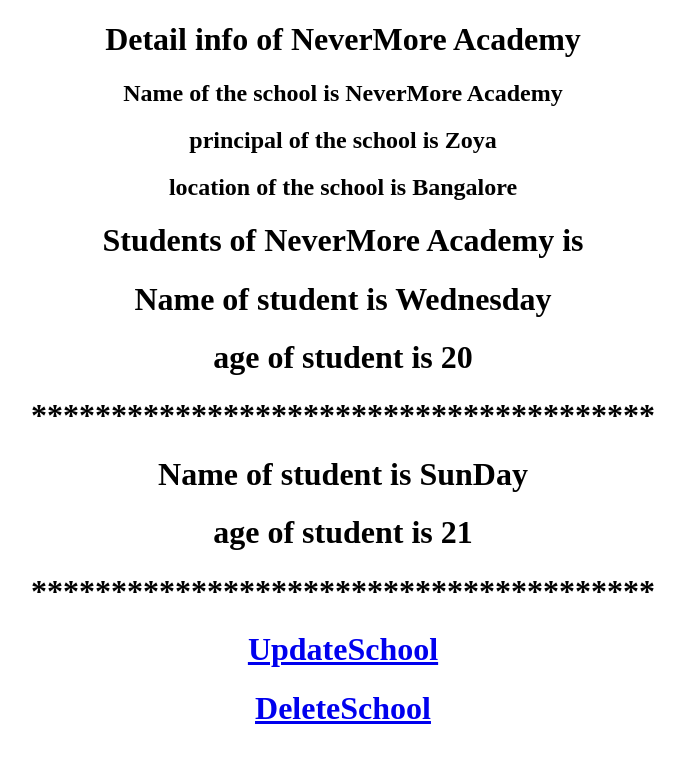
After one commit to harshadvali11/CRUD_BY_CBV, a Django app: page /2/ in a window 1280 px wide. The commit adds this page. Shown: the top 763 px of the page, without its empty margins (297-982 px from the left). Run offline with Django 4.2, Linux system fonts and the light colour scheme; data comes from the database, SQL or seed files in the repository; both versions use the stored data as it was after the commit.

Commit message:
first commit

```diff
--- a/app/models.py
+++ b/app/models.py
@@ -1,5 +1,6 @@
 from django.db import models
 
+from django.urls import reverse
 # Create your models here.
 
 class School(models.Model):
@@ -10,6 +11,11 @@ class School(models.Model):
     def __str__(self) -> str:
         return self.Scname
 
+    def get_absolute_url(self):
+        return reverse('detail',kwargs={'pk':self.pk})
+
+
+
 
 class Student(models.Model):
     Sname=models.CharField(max_length=100)
--- a/app/views.py
+++ b/app/views.py
@@ -1,11 +1,32 @@
 from django.shortcuts import render
 
 # Create your views here.
-from django.views.generic import ListView
+from django.views.generic import ListView,DetailView,CreateView,UpdateView,DeleteView
 from app.models import *
 
-
+from django.urls import reverse_lazy
 
 class SchoolList(ListView):
     model=School
     context_object_name='allSO'
+
+class SchoolDetail(DetailView):
+    model=School
+    context_object_name='DOSI'
+
+class SchoolCreate(CreateView):
+    model=School
+    fields='__all__'
+
+
+class SchoolUpdate(UpdateView):
+    model=School
+    fields='__all__'
+
+
+
+
+class SchoolDelete(DeleteView):
+    model=School
+    context_object_name='dso'
+    success_url=reverse_lazy('SchoolList')
--- a/project31/urls.py
+++ b/project31/urls.py
@@ -14,9 +14,20 @@ Including another URLconf
     2. Add a URL to urlpatterns:  path('blog/', include('blog.urls'))
 """
 from django.contrib import admin
-from django.urls import path
+from django.urls import path,re_path
 from app.views import *
 urlpatterns = [
     path('admin/', admin.site.urls),
     path('SchoolList/',SchoolList.as_view(),name='SchoolList'),
+    path('SchoolCreate/',SchoolCreate.as_view(),name='SchoolCreate'),
+
+
+    re_path('^update/(?P<pk>\d+)/',SchoolUpdate.as_view(),name='update'),
+    re_path('^delete/(?P<pk>\d+)/',SchoolDelete.as_view(),name='delete'),
+
+    re_path('(?P<pk>\d+)/',SchoolDetail.as_view(),name='detail'),
+
+
+
+
 ]
--- /dev/null
+++ b/templates/app/school_detail.html
@@ -0,0 +1,45 @@
+<!DOCTYPE html>
+<html lang="en">
+<head>
+    <meta charset="UTF-8">
+    <meta name="viewport" content="width=device-width, initial-scale=1.0">
+    <title>Document</title>
+</head>
+<body>
+    <center>
+        <h1>Detail info of {{DOSI.Scname}}</h1>
+
+        <h2>Name of the school is {{DOSI.Scname}}</h2>
+
+        <h2>principal of the school is {{DOSI.Scprincipal}}</h2>
+
+        <h2>location of the school is {{DOSI.Sclocation}}</h2>
+
+
+        <h1>Students of {{DOSI.Scname}} is </h1>
+
+        {% for sto in DOSI.panda.all %}
+            <h1>Name of student is {{sto.Sname}}</h1>
+            <h1>age of student is {{sto.Sage}}</h1>
+            <h1>***************************************</h1>
+        {% endfor %}
+
+<h1><a href="{% url 'update' pk=DOSI.pk %}">UpdateSchool</a></h1>
+
+<h1><a href="{% url 'delete' pk=DOSI.pk %}">DeleteSchool</a></h1>
+
+
+
+
+
+
+
+
+
+
+
+
+
+    </center>
+</body>
+</html>
```
Also changed, not shown: templates/app/school_confirm_delete.html (added, +46 -0 lines), templates/app/school_form.html (added, +46 -0 lines), templates/app/school_list.html (+11 -1 lines), db.sqlite3.
